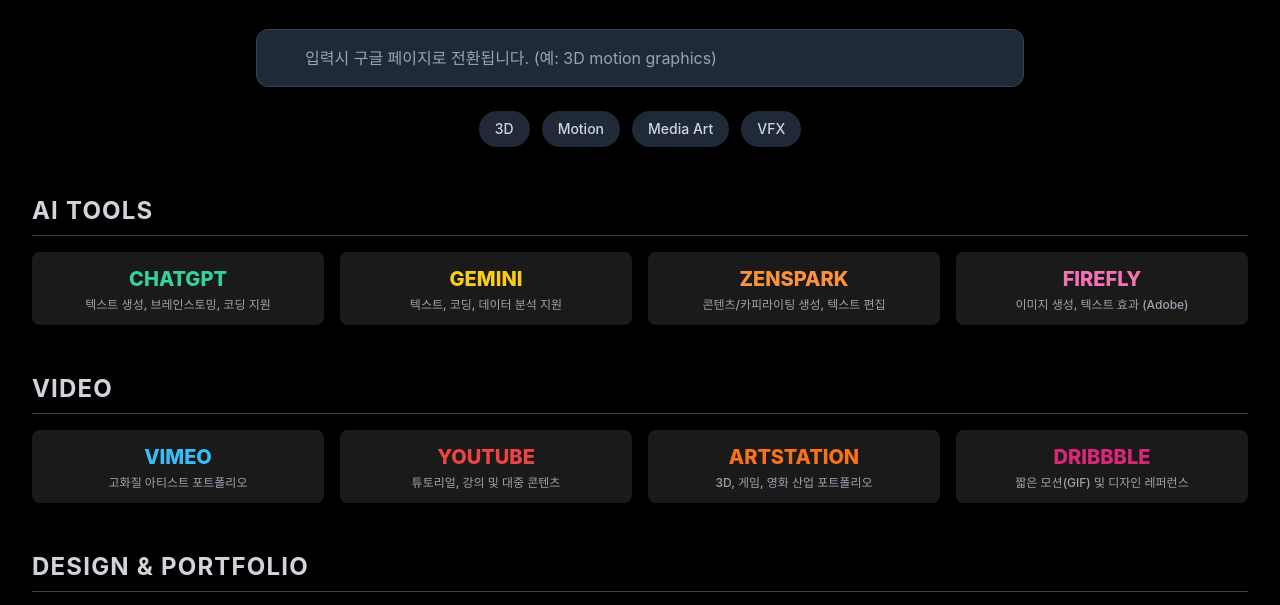
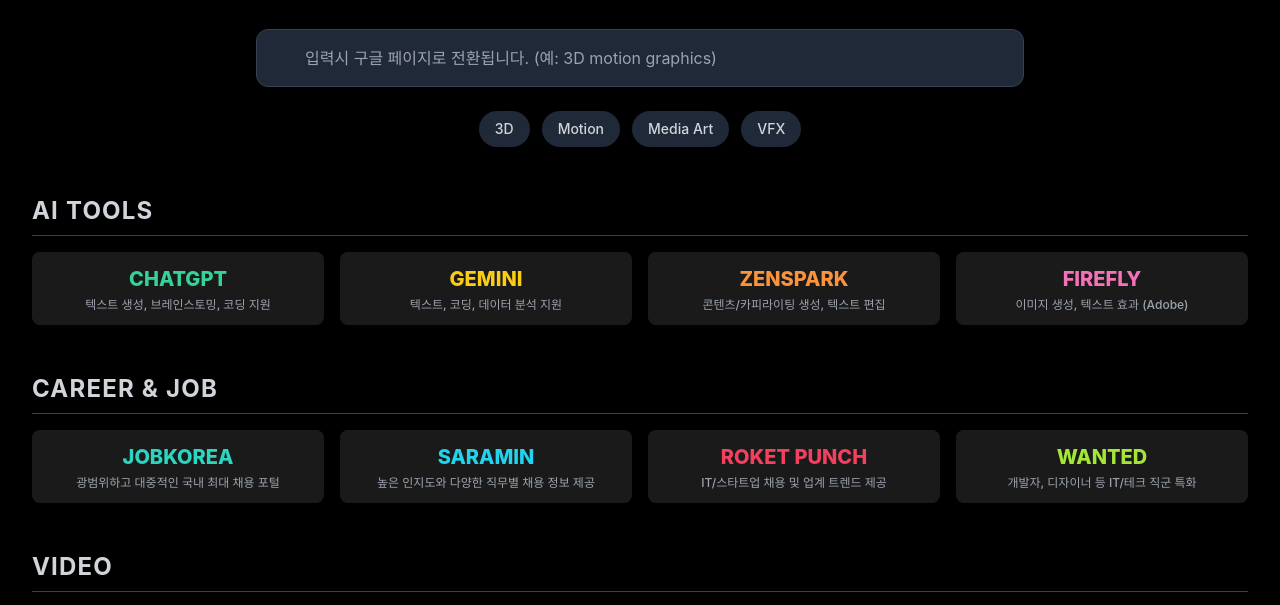
Before and after one commit to LeeDeokJun-sudo/link-curation-site, a plain HTML site: page index.html in a window 1280 px wide. Shown: the part 151-756 px from the top of the page. Drawn offline with nearby package versions, Linux system fonts and the light colour scheme.

Commit message:
Update index.html

```diff
--- a/index.html
+++ b/index.html
@@ -119,7 +119,7 @@
                 </div>
             </a>
 
-            <!-- ZENSPARK (새로 추가) -->
+            <!-- ZENSPARK -->
             <a href="#" target="_blank" class="block bg-gray-900 rounded-lg overflow-hidden shadow-2xl transition duration-300 hover:shadow-indigo-500/50 hover:scale-[1.02] cursor-pointer">
                 <div class="ratio-4-to-1">
                     <div class="absolute inset-0 flex flex-col items-center justify-center text-orange-400 item-content">
@@ -140,8 +140,58 @@
             </a>
         </main>
 
+
         <!-- ============================================== -->
-        <!-- 5. VIDEO 섹션 (기존 내용 유지) -->
+        <!-- 5. CAREER & JOB 섹션 (새로 추가) -->
+        <!-- ============================================== -->
+        <h2 class="text-2xl font-bold mb-4 mt-8 tracking-wider text-gray-300 border-b border-gray-700 pb-2">CAREER & JOB</h2>
+
+        <main class="grid grid-4-cols gap-3 sm:gap-4 mb-12">
+
+            <!-- JOBKOREA -->
+            <a href="https://www.jobkorea.co.kr/" target="_blank" class="block bg-gray-900 rounded-lg overflow-hidden shadow-2xl transition duration-300 hover:shadow-indigo-500/50 hover:scale-[1.02] cursor-pointer">
+                <div class="ratio-4-to-1">
+                    <div class="absolute inset-0 flex flex-col items-center justify-center text-teal-400 item-content">
+                        <span class="text-xl font-extrabold mb-1 whitespace-nowrap">JOBKOREA</span>
+                        <span class="text-sm sm:text-xs font-medium text-gray-400 whitespace-normal leading-tight">광범위하고 대중적인 국내 최대 채용 포털</span>
+                    </div>
+                </div>
+            </a>
+
+            <!-- SARAMIN -->
+            <a href="https://www.saramin.co.kr/" target="_blank" class="block bg-gray-900 rounded-lg overflow-hidden shadow-2xl transition duration-300 hover:shadow-indigo-500/50 hover:scale-[1.02] cursor-pointer">
+                <div class="ratio-4-to-1">
+                    <div class="absolute inset-0 flex flex-col items-center justify-center text-cyan-400 item-content">
+                        <span class="text-xl font-extrabold mb-1 whitespace-nowrap">SARAMIN</span>
+                        <span class="text-sm sm:text-xs font-medium text-gray-400 whitespace-normal leading-tight">높은 인지도와 다양한 직무별 채용 정보 제공</span>
+                    </div>
+                </div>
+            </a>
+
+            <!-- ROKET PUNCH -->
+            <a href="https://www.rocketpunch.com/" target="_blank" class="block bg-gray-900 rounded-lg overflow-hidden shadow-2xl transition duration-300 hover:shadow-indigo-500/50 hover:scale-[1.02] cursor-pointer">
+                <div class="ratio-4-to-1">
+                    <div class="absolute inset-0 flex flex-col items-center justify-center text-rose-500 item-content">
+                        <span class="text-xl font-extrabold mb-1 whitespace-nowrap">ROKET PUNCH</span>
+                        <span class="text-sm sm:text-xs font-medium text-gray-400 whitespace-normal leading-tight">IT/스타트업 채용 및 업계 트렌드 제공</span>
+                    </div>
+                </div>
+            </a>
+
+            <!-- WANTED -->
+            <a href="https://www.wanted.co.kr/" target="_blank" class="block bg-gray-900 rounded-lg overflow-hidden shadow-2xl transition duration-300 hover:shadow-indigo-500/50 hover:scale-[1.02] cursor-pointer">
+                <div class="ratio-4-to-1">
+                    <div class="absolute inset-0 flex flex-col items-center justify-center text-lime-400 item-content">
+                        <span class="text-xl font-extrabold mb-1 whitespace-nowrap">WANTED</span>
+                        <span class="text-sm sm:text-xs font-medium text-gray-400 whitespace-normal leading-tight">개발자, 디자이너 등 IT/테크 직군 특화</span>
+                    </div>
+                </div>
+            </a>
+        </main>
+
+
+        <!-- ============================================== -->
+        <!-- 6. VIDEO 섹션 -->
         <!-- ============================================== -->
         <h2 class="text-2xl font-bold mb-4 mt-8 tracking-wider text-gray-300 border-b border-gray-700 pb-2">VIDEO</h2>
 
@@ -189,7 +239,7 @@
         </main>
 
         <!-- ============================================== -->
-        <!-- 6. DESIGN & PORTFOLIO 섹션 (기존 내용 유지) -->
+        <!-- 7. DESIGN & PORTFOLIO 섹션 -->
         <!-- ============================================== -->
         <h2 class="text-2xl font-bold mb-4 mt-8 tracking-wider text-gray-300 border-b border-gray-700 pb-2">DESIGN & PORTFOLIO</h2>
 
```
